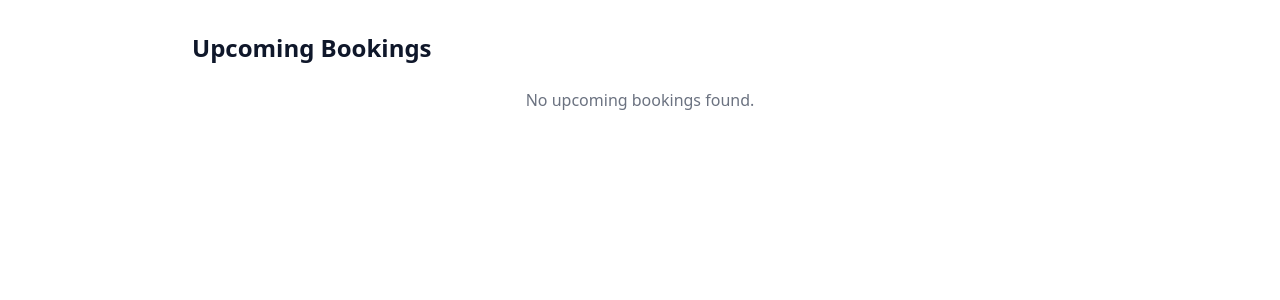
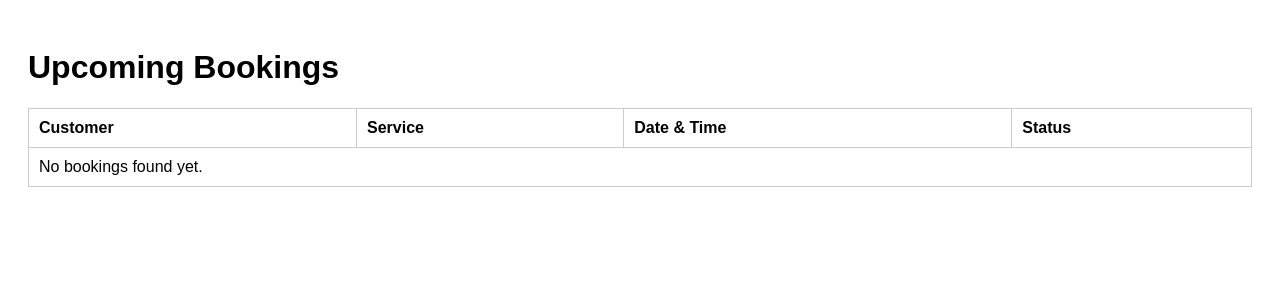
Before and after one commit to baderGorchene/autonomous, a FastAPI app: page /dashboard/1 in a window 1280 px wide. Shown: the top 300 px of the page. Run offline with FastAPI, Linux system fonts and the light colour scheme; some libraries are stand-ins or nearby versions.

Commit message:
Add dashboard.html template to display booking list

```diff
--- a/commit_msg.txt
+++ b/commit_msg.txt
@@ -1 +1 @@
-Add public booking page template and frontend axios submission logic
+Add dashboard.html template to display booking list
--- a/templates/dashboard.html
+++ b/templates/dashboard.html
@@ -1,46 +1,34 @@
 <!DOCTYPE html>
-<html lang="{{ lang }}" dir="{{ 'rtl' if lang == 'ar' else 'ltr' }}">
+<html>
 <head>
-    <meta charset="UTF-8">
-    <meta name="viewport" content="width=device-width, initial-scale=1.0">
-    <script src="https://cdn.tailwindcss.com"></script>
-    <script>
-        tailwind.config = {
-            theme: {
-                extend: {
-                    colors: {
-                        primary: '#3B82F6',
-                        'primary-50': '#EFF6FF',
-                        'surface-0': '#ffffff',
-                        'surface-200': '#e2e8f0',
-                        'surface-900': '#0f172a'
-                    }
-                }
-            }
-        }
-    </script>
-    <style>
-        .card { @apply bg-surface-0 border border-surface-200 rounded-xl p-4 shadow-sm; }
-    </style>
+    <title>Dashboard</title>
+    <style>body { font-family: sans-serif; padding: 20px; } table { width: 100%; border-collapse: collapse; } th, td { padding: 10px; border: 1px solid #ccc; text-align: left; }</style>
 </head>
-<body class="bg-surface-50 p-4 md:p-8">
-    <div class="max-w-4xl mx-auto">
-        <h1 class="text-2xl font-bold text-surface-900 mb-6">{{ _('Upcoming Bookings') }}</h1>
-        <div class="grid gap-4">
+<body>
+    <h1>Upcoming Bookings</h1>
+    <table>
+        <thead>
+            <tr>
+                <th>Customer</th>
+                <th>Service</th>
+                <th>Date & Time</th>
+                <th>Status</th>
+            </tr>
+        </thead>
+        <tbody>
             {% for booking in bookings %}
-            <div class="card flex justify-between items-center">
-                <div>
-                    <p class="font-semibold">{{ booking.customer_name }}</p>
-                    <p class="text-sm text-gray-500">{{ booking.service }} • {{ booking.datetime.strftime('%b %d, %H:%M') }}</p>
-                </div>
-                <span class="px-3 py-1 rounded-full text-xs font-medium {{ 'bg-green-100 text-green-700' if booking.status == 'confirmed' else 'bg-yellow-100 text-yellow-700' }}">
-                    {{ booking.status }}
-                </span>
-            </div>
+            <tr>
+                <td>{{ booking.customer_name }}</td>
+                <td>{{ booking.service }}</td>
+                <td>{{ booking.datetime.strftime('%Y-%m-%d %H:%M') }}</td>
+                <td>{{ booking.status }}</td>
+            </tr>
             {% else %}
-            <div class="card text-center text-gray-500">{{ _('No upcoming bookings found.') }}</div>
+            <tr>
+                <td colspan="4">No bookings found yet.</td>
+            </tr>
             {% endfor %}
-        </div>
-    </div>
+        </tbody>
+    </table>
 </body>
 </html>
```
Also changed, not shown: PROGRESS.md (+5 -0 lines), memory.json (+5 -5 lines).
